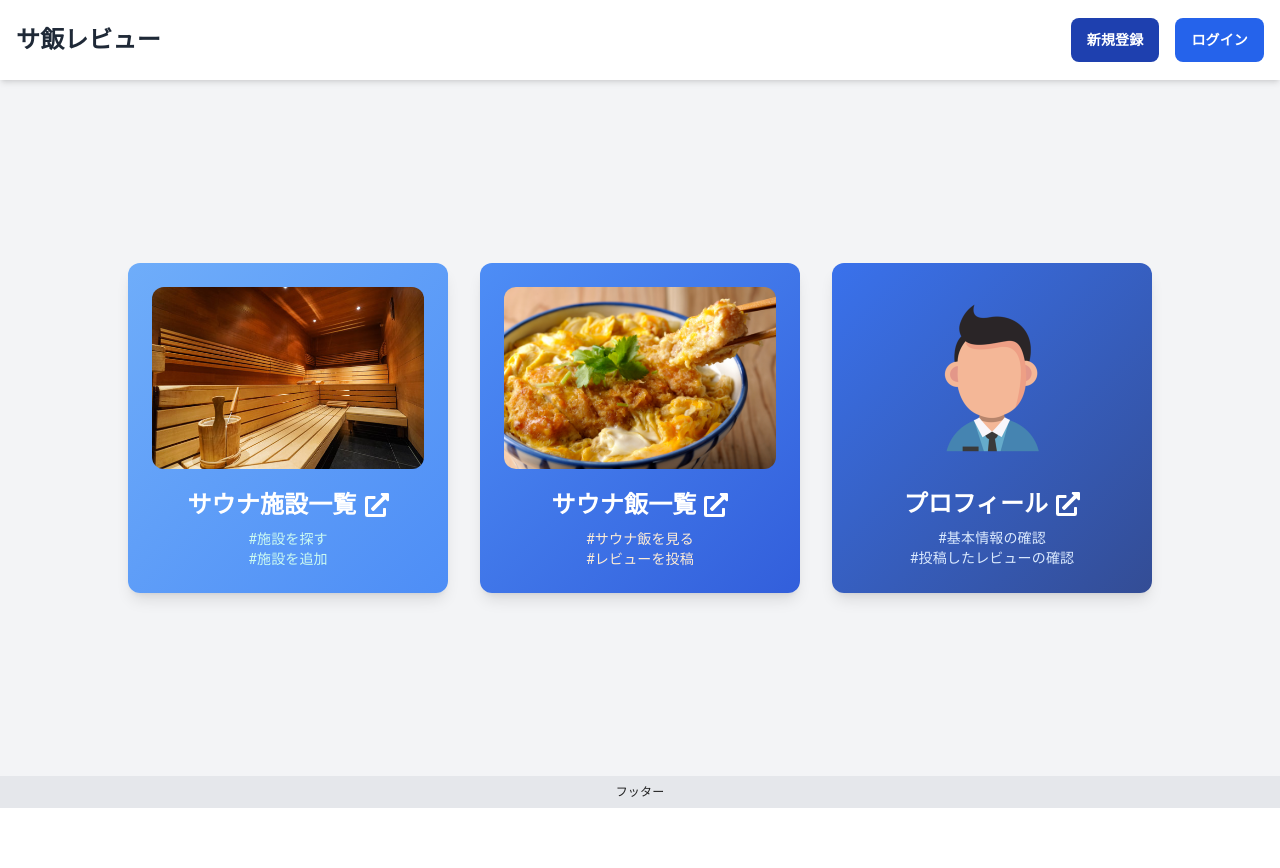
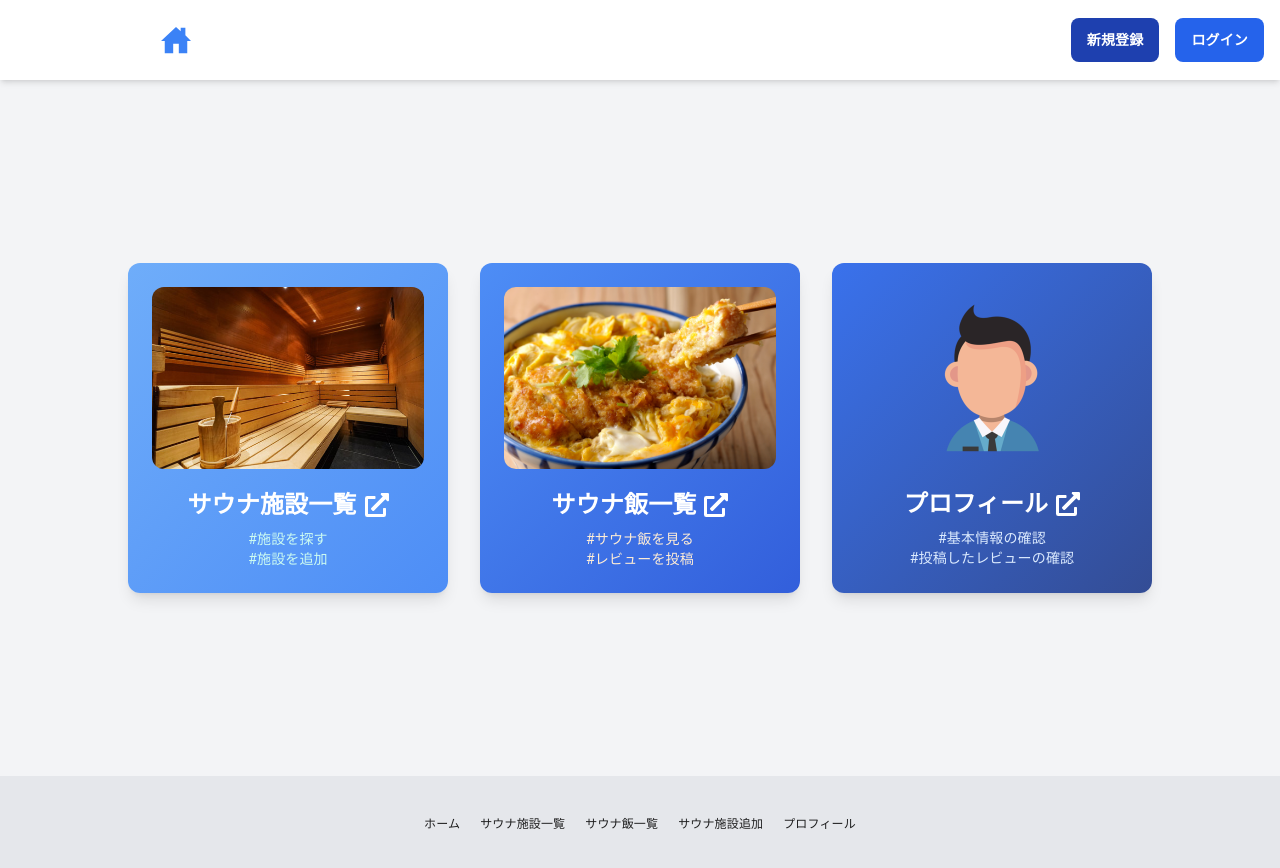
Before and after one commit to shunmakk/sauna-food, a Next.js app in the folder front/: page / in a window 1280 px wide. Shown: the top 868 px of the page. Before the commit the page ends 808 px from the top, so only its background shows below. Built offline with nearby package versions, Linux system fonts and the light colour scheme; no server answers.

Commit message:
footerとheader

```diff
--- a/front/src/components/layout/Footer.tsx
+++ b/front/src/components/layout/Footer.tsx
@@ -1,9 +1,28 @@
+import Link from "next/link";
 import React from "react";
 
 const Footer = () => {
   return (
     <footer className="bg-gray-200">
-      <div className="p-2 text-center text-xs">フッター</div>
+      <div className="p-10 text-center text-xs">
+        <ul className="flex flex-wrap items-center justify-center gap-5">
+          <li className="hover:text-gray-400">
+            <Link href="/sauna-facilities">ホーム</Link>
+          </li>
+          <li className="hover:text-gray-400">
+            <Link href="/sauna-facilities">サウナ施設一覧</Link>
+          </li>
+          <li className="hover:text-gray-400">
+            <Link href="/sauna-meals">サウナ飯一覧</Link>
+          </li>
+          <li className="hover:text-gray-400">
+            <Link href="/sauna-facilities/create">サウナ施設追加</Link>
+          </li>
+          <li className="hover:text-gray-400">
+            <Link href="/profile">プロフィール</Link>
+          </li>
+        </ul>
+      </div>
     </footer>
   );
 };
--- a/front/src/components/layout/Header.tsx
+++ b/front/src/components/layout/Header.tsx
@@ -5,6 +5,7 @@ import LogoutButton from "../auth/LogoutButton";
 import LoginButton from "../auth/LoginButton";
 import RegisterButton from "../auth/RegisterButton";
 import { useAuth } from "../../../context/AuthContext";
+import { IoHomeSharp } from "react-icons/io5";
 
 const Header: React.FC = () => {
   const { user, loading } = useAuth();
@@ -14,7 +15,12 @@ const Header: React.FC = () => {
       <header className="bg-white shadow-md p-4">
         <div className="container mx-auto flex justify-between items-center py-2 h-12">
           <h1 className="text-2xl font-bold text-gray-800 hover:text-gray-300">
-            <Link href="/">サ飯レビュー</Link>
+            <Link href="/" className="flex items-center ">
+              <span className="invisible">サ飯レビュー</span>
+              <span className="text-3xl text-blue-500">
+                <IoHomeSharp />
+              </span>
+            </Link>
           </h1>
           <nav>
             <ul className="flex gap-4">
```
